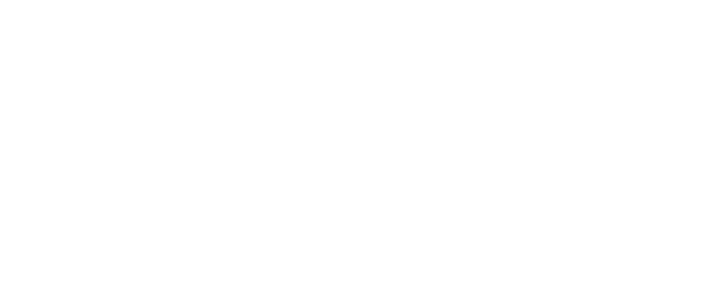
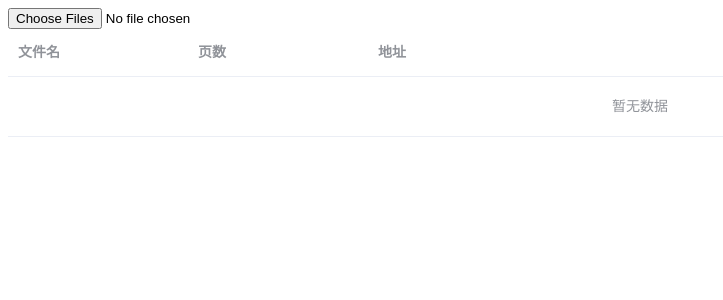
Before and after one commit to hy950831/PDF-Page-Counter, a Vue app: page / in a window 1280 px wide. Shown: the top 300 px of the page, without its empty margins (0-723 px from the left). Built offline with nearby package versions, Linux system fonts and the light colour scheme.

Commit message:
make pdf reader works

```diff
--- a/package.json
+++ b/package.json
@@ -8,8 +8,11 @@
     "lint": "vue-cli-service lint"
   },
   "dependencies": {
+    "ajv-keywords": "^3.1.0",
+    "element-ui": "^2.2.0",
     "jshint": "^2.9.5",
-    "vue": "^2.5.13"
+    "vue": "^2.5.13",
+    "vue-pdf": "^3.2.2"
   },
   "devDependencies": {
     "@vue/cli-plugin-babel": "^3.0.0-beta.1",
--- a/src/App.vue
+++ b/src/App.vue
@@ -1,13 +1,44 @@
 <template>
   <div id="app">
+    <input type="file" name="files" id="files" multiple @change="processFile($event)">
+    <el-table :data="tableData" style="width: 100%">
+      <el-table-column prop="name" label="文件名" width="180"></el-table-column>
+      <el-table-column prop="pages" label="页数" width="180">
+        <template slot-scope="scope">
+          <pdf class="" :src="scope.row.address"></pdf>
+        </template>
+      </el-table-column>
+      <el-table-column prop="address" label="地址"></el-table-column>
+    </el-table>
   </div>
 </template>
 
 <script>
+import pdf from 'vue-pdf'
 
 export default {
-  name: 'page counter',
+  name: 'pageCounter',
   components: {
+    pdf
+  },
+  data() {
+    return {
+      visible: false,
+      tableData: [],
+      fileList: []
+    }
+  },
+  methods: {
+    processFile(event) {
+      this.fileList = event.target.files
+      this.tableData = []
+      const URL = window.URL || window.webkitURL
+      for (let item of this.fileList) {
+        item.address = URL.createObjectURL(item)
+        this.tableData.push(item)
+      }
+      console.log(this.tableData)
+    }
   }
 }
 </script>
--- a/src/main.js
+++ b/src/main.js
@@ -1,7 +1,10 @@
 import Vue from 'vue'
+import ElementUI from 'element-ui'
+import 'element-ui/lib/theme-chalk/index.css'
 import App from './App.vue'
 
 Vue.config.productionTip = false
+Vue.use(ElementUI)
 
 new Vue({
   render: h => h(App)
```
Also changed, not shown: 2 other files (tests, documents, lock files or other folders).
